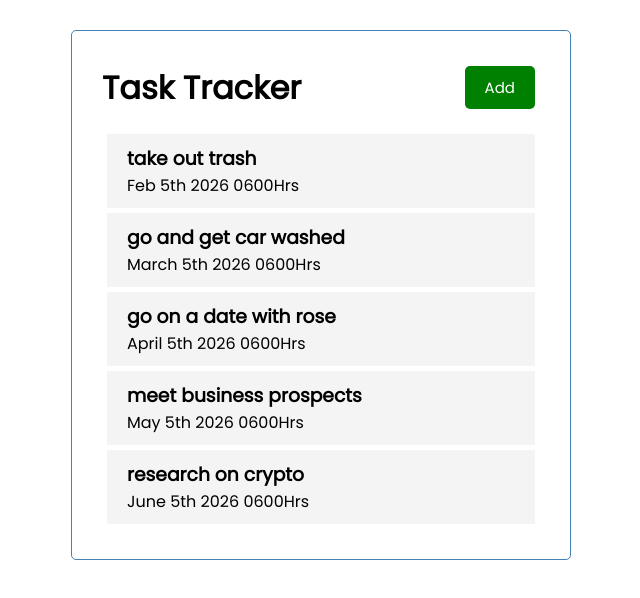
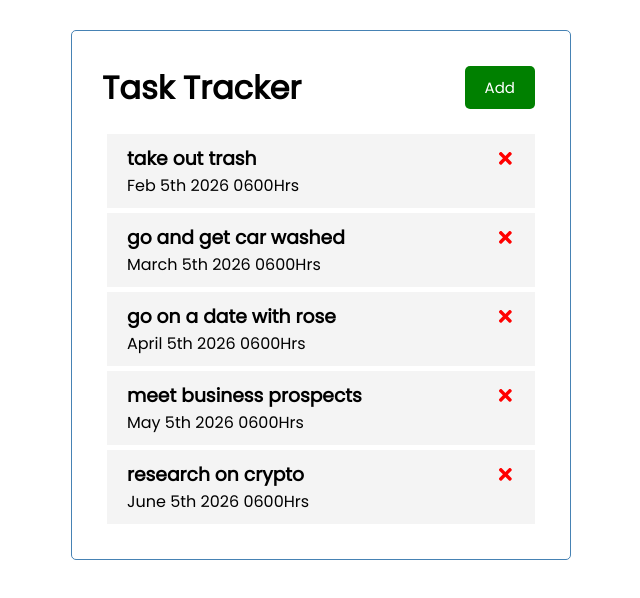
Before and after one commit to BrianSerem/react_crashcourse, a React (Create React App) app in the folder react-task-tracker/: page / in a window 1280 px wide. Shown: the top 598 px of the page, without its empty margins (319-959 px from the left). Built offline with nearby package versions, Linux system fonts and the light colour scheme.

Commit message:
added more components

```diff
--- a/react-task-tracker/package.json
+++ b/react-task-tracker/package.json
@@ -8,6 +8,7 @@
     "@testing-library/user-event": "^13.5.0",
     "react": "^18.2.0",
     "react-dom": "^18.2.0",
+    "react-icons": "^4.10.1",
     "react-scripts": "5.0.1",
     "web-vitals": "^2.1.4"
   },
--- a/react-task-tracker/src/App.js
+++ b/react-task-tracker/src/App.js
@@ -38,10 +38,16 @@
         'reminder': true
     },])
 
+  // function to delete a task
+
+  const deleteTask = (id) => {
+    console.log(id,'deleted')
+  }
+
   return (
     <div className="container">
       <Header/>
-      <Tasks tasks={ tasks } />
+      <Tasks tasks={ tasks } onDelete = {deleteTask} />
     </div>
   );
 }
--- a/react-task-tracker/src/components/Task.js
+++ b/react-task-tracker/src/components/Task.js
@@ -1,12 +1,16 @@
+import { FaTimes, FaBeer } from 'react-icons/fa'
 
-
-const Task = ({ task }) => {
+const Task = ({ task, onDelete }) => {
   return (
     <div className="task" >
-      <h3>{ task.text }</h3>
+      <h3>{ task.text } < FaTimes style={ taskStyle } onClick={() => onDelete(task.id)}/> </h3>
       <p>{ task.day }</p>
     </div>
   )
 }
+const taskStyle = {
+    color: 'red',
+    cursor: 'pointer'
+}
 
 export default Task
--- a/react-task-tracker/src/components/Tasks.js
+++ b/react-task-tracker/src/components/Tasks.js
@@ -3,12 +3,12 @@
 
 
 
-const Tasks = ({ tasks }) => {
+const Tasks = ({ tasks, onDelete }) => {
 
 
   return (
     <>
-      {tasks.map((task) => (<Task key={task.id} task={task}/>))}
+      {tasks.map((task) => (<Task key={task.id} task={task} onDelete={onDelete}/>))}
     </>
   )
 }
```
Also changed, not shown: 1 other file (tests, documents, lock files or other folders).
